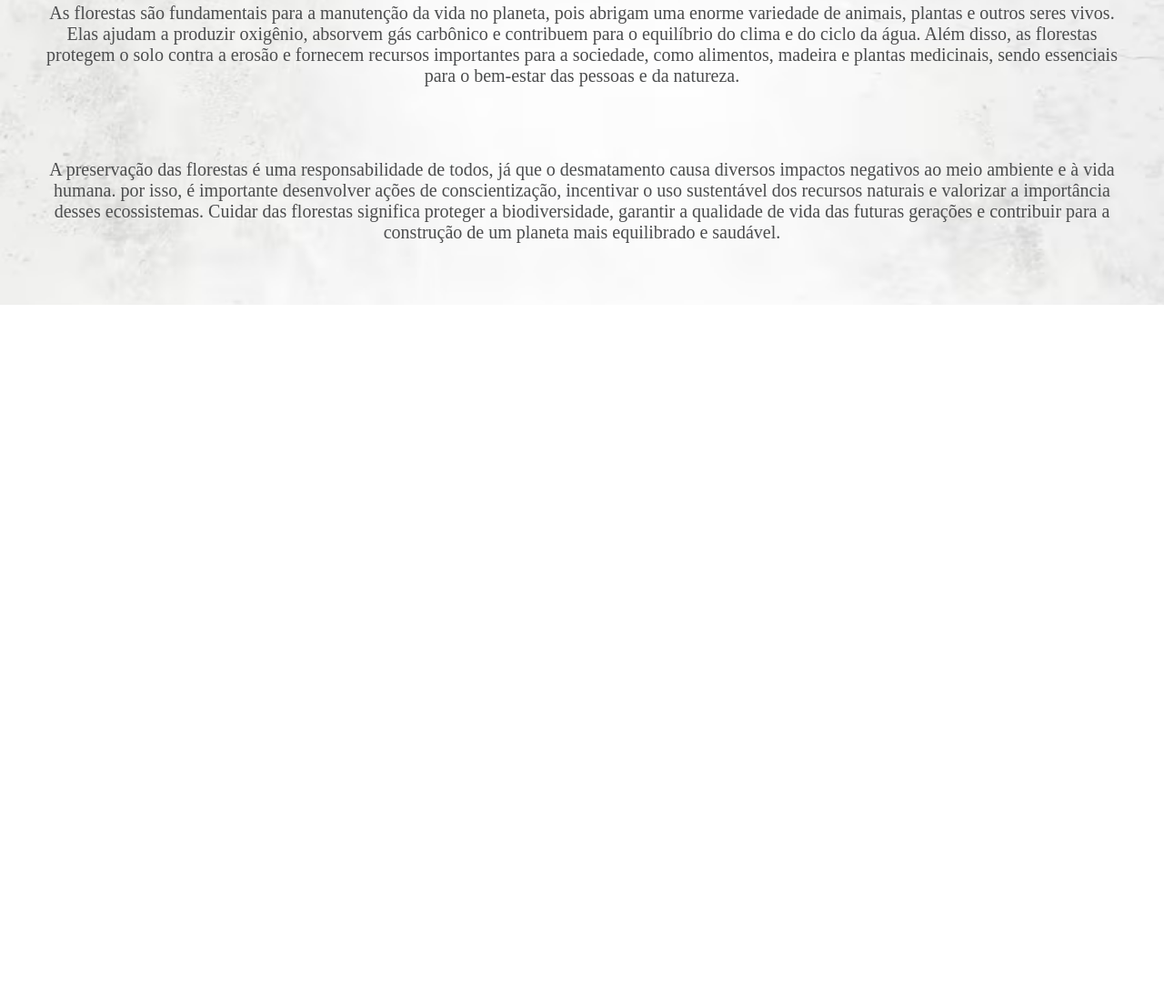
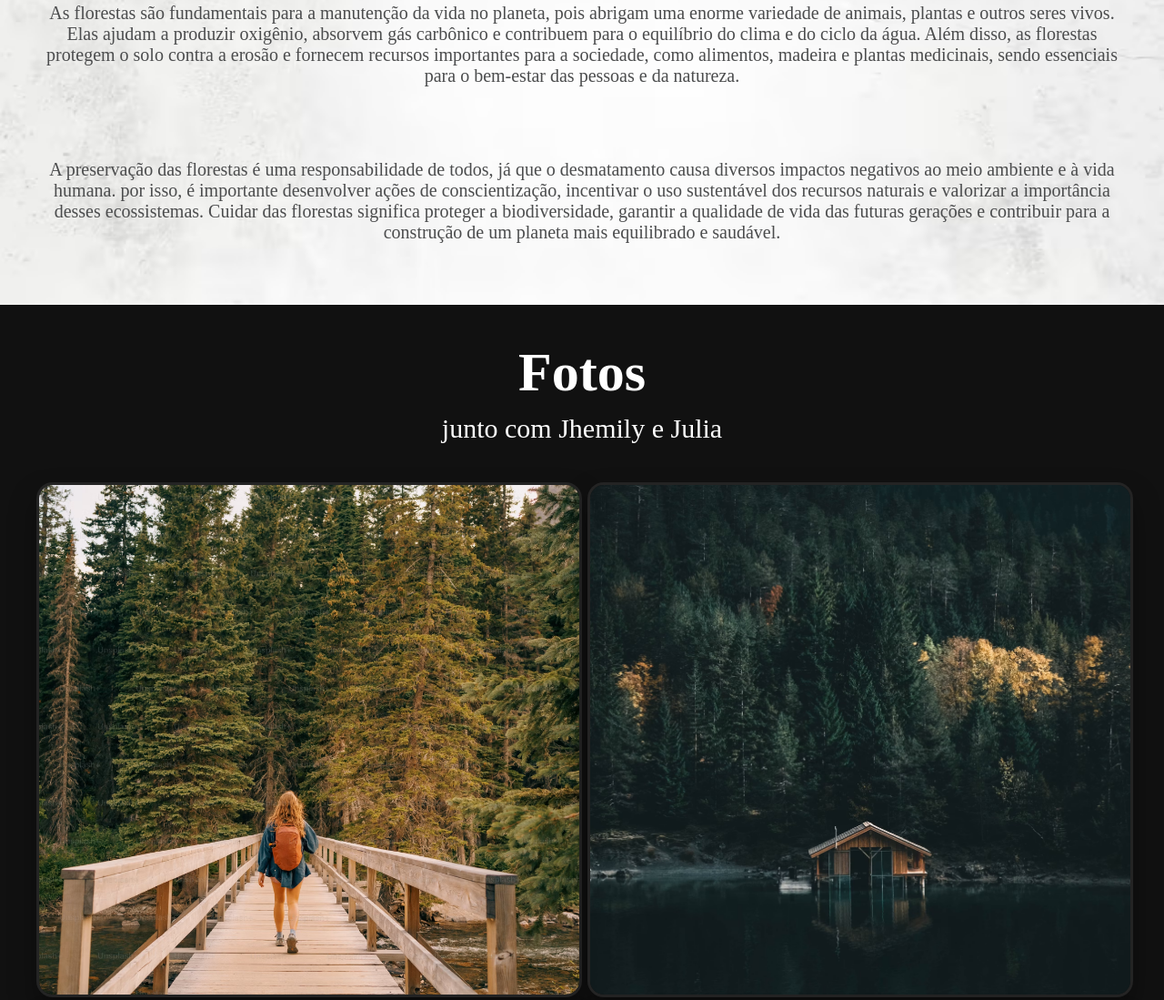
Before and after one commit to juliagutierres1962-arch/UC15, a plain HTML site: page Aula04/index.html in a window 1280 px wide. Shown: the part 1065-2164 px from the top of the page at 91% size. Before the commit the page ends 1400 px from the top, so only its background shows below. Drawn offline with Linux system fonts and the light colour scheme.

Commit message:
Desafio 01

```diff
--- a/css/style.css
+++ b/Aula04/css/style.css
@@ -14,7 +14,7 @@
      margin:0
 }
 .topo{
-  background-image: linear-gradient(rgba(0,0,0,0.5), rgba(0,0,0,0.5)), url("../imagem4.avif");
+  background-image: linear-gradient(rgba(0,0,0,0.5), rgba(0,0,0,0.5)), url("../img/imagem4.avif");
    background-size: cover;
    background-position: center;
    height: 300px;
@@ -34,7 +34,7 @@ body{
 
 
 .banner{
-   background-image: url("../imagem3.jpg");
+   background-image: url("../img/imagem3.jpg");
    background-size: cover;
    background-position: center;
    height: 400px;
@@ -48,7 +48,7 @@ border-radius: 2px;
 
 
 .topo2{
-  background-image: linear-gradient(rgba(255, 255, 255, 0.5), rgba(250, 245, 245, 0.5)), url("../2.jpg");
+  background-image: linear-gradient(rgba(255, 255, 255, 0.5), rgba(250, 245, 245, 0.5)), url("../img/2.jpg");
    background-size: cover;
    background-position: center;
    height: 300px;
@@ -60,7 +60,7 @@ border-radius: 2px;
 }
 
 .banner2{
-   background-image: url("../imagembranca.avif");
+   background-image: url("../img/imagembranca.avif");
    background-size: cover;
    background-position: center;
    height: 400px;
@@ -94,3 +94,53 @@ border-radius: 2px;
      font-family: "Playfair Display", serif;
      margin:40px;
 }
+
+.topo3{
+  background-color: #111;
+   background-size: cover;
+   background-position: center;
+   padding: 40px 0 60px;
+}
+.texto6{
+    font-size: 60px;
+    color:#fff;
+     text-align: center;
+     font-family: "Playfair Display", serif;
+     margin:0;
+     padding-bottom: 10px;
+}
+.texto7{
+    font-size: 30px;
+    color:#fff;
+     text-align: center;
+     font-family: "Playfair Display", serif;
+     margin:0;
+     padding-bottom: 30px;
+}
+.fotos {
+   max-width: 1200px;
+   width: calc(100% - 40px);
+   margin:auto;
+   display: grid;
+   grid-template-columns: repeat(2, minmax(0, 1fr));
+   gap: 12px;
+   padding: 12px;
+   background-color: #111;
+}
+
+.fotos img {
+   width: 100%;
+   height: 560px;
+   object-fit: cover;
+   display: block;
+   border: 3px solid rgba(255,255,255,0.08);
+   border-radius: 18px;
+   box-shadow: 0 16px 30px rgba(0,0,0,0.35);
+   background-color: #111;
+}
+
+.galeria img{
+   width: 100%;
+   height: 100%;
+   object-fit: cover;
+}
--- a/index.html
+++ b/Aula04/index.html
@@ -4,7 +4,7 @@
     <meta charset="UTF-8">
     <meta name="viewport" content="width=device-width, initial-scale=1.0">
     <link rel="stylesheet" href="./css/style.css">
-    <link rel="shortcut icon" href="./camping_2009277.png" type="imagem/x-icon">
+    <link rel="shortcut icon" href="./img/camping_2009277.png" type="imagem/x-icon">
     <title>Caminara</title>
 
 </head>
@@ -36,6 +36,9 @@
 
 
 
+
+
+
     <div class="banner2">
 
          <P class="texto5">       As florestas são fundamentais para a manutenção da vida no planeta, pois abrigam uma enorme variedade de animais,
@@ -62,8 +65,27 @@
            garantir a qualidade de vida das futuras gerações e contribuir para a construção de um planeta mais equilibrado e saudável.
 
 </P>
+</div>
 
-    </div>
+<div class="topo3">
+
+ <h1 class="texto6">Fotos
+ </h1>
+                <p class="texto7" >junto com Jhemily e Julia</p>
+                <div class="fotos">
+                    <img src="./img/imagem06.avif" alt="imagem 1">
+                    <img src="./img/imagem4.avif" alt="imagem 2">
+                    <img src="./img/imagem5.avif" alt="imagem 3">
+                    <img src="./img/floresta2.jpg" alt="imagem 4">
+</div>
+
+
+
+
+
+</div>
+
+
 
 
 
```
Also changed, not shown: Aula04/img/2.jpg (renamed from 2.jpg), Aula04/img/brancobembranco.webp (renamed from brancobembranco.webp), Aula04/img/camping_2009277.png (renamed from camping_2009277.png), Aula04/img/imagem06.avif (renamed from imagem06.avif), Aula04/img/imagem3.avif (renamed from imagem3.avif), Aula04/img/imagem3.jpg (renamed from imagem3.jpg), Aula04/img/imagem4.avif (renamed from imagem4.avif), Aula04/img/imagem5.avif (renamed from imagem5.avif), Aula04/img/imagembranca.avif (renamed from imagembranca.avif), Aula04/img/preto.webp (added), 1 other file.
